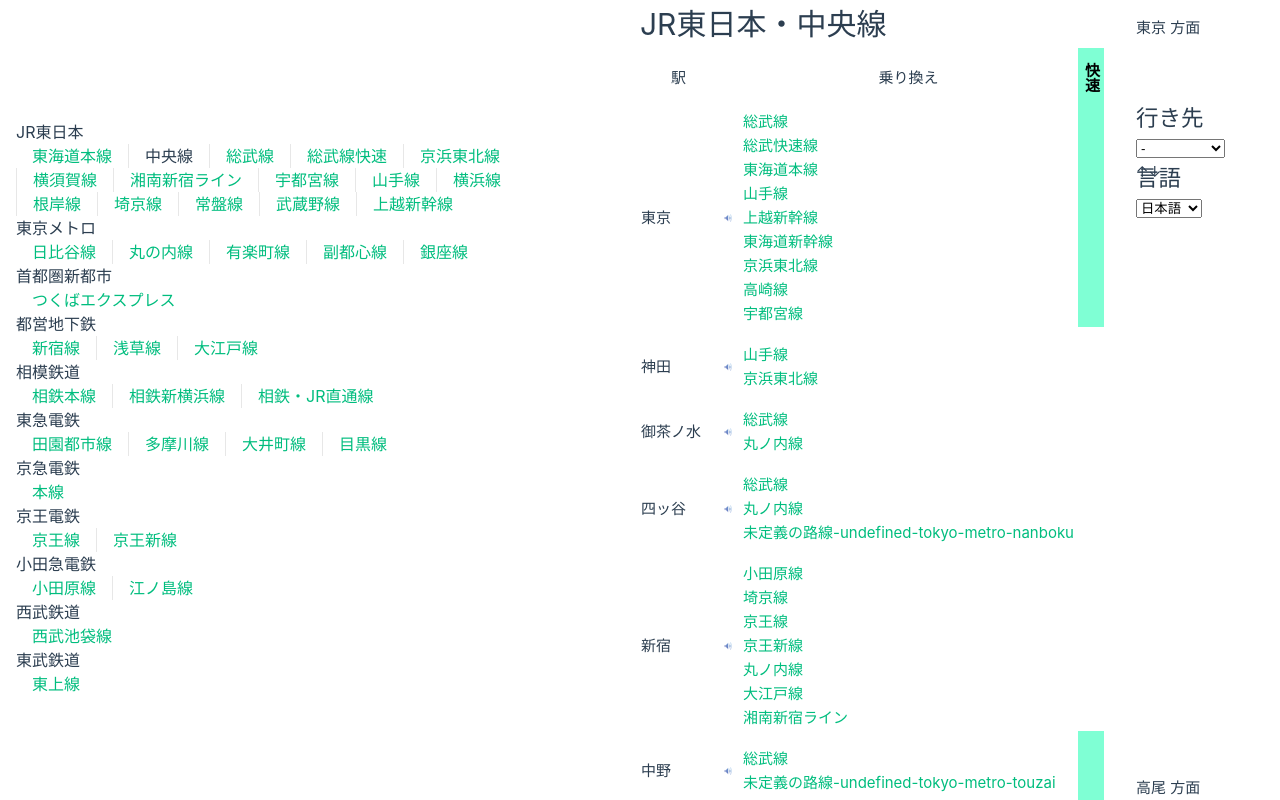
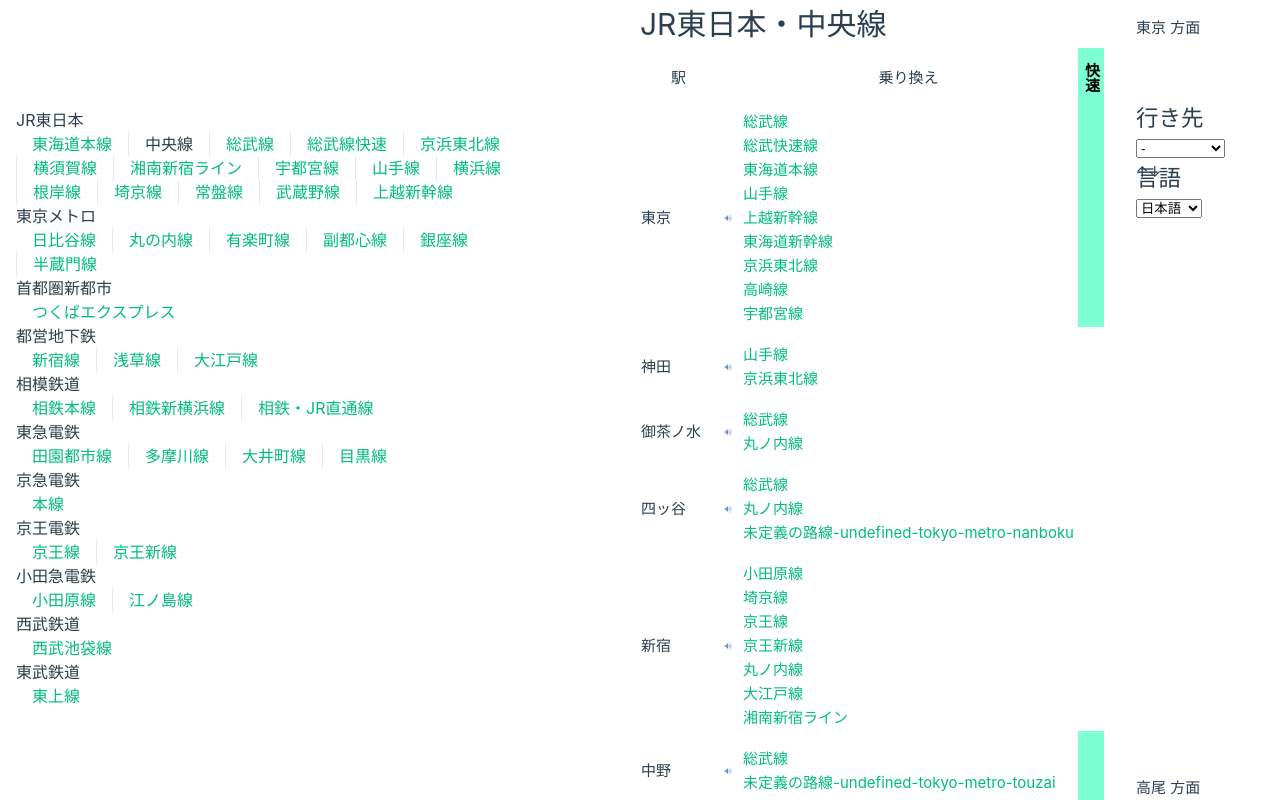
Before and after one commit to vranometria/train-route, a Vue app: page /line/jr-chuo in a window 1280 px wide. Shown: the top 800 px of the page. Built offline with nearby package versions, Linux system fonts and the light colour scheme.

Commit message:
半蔵門線を定義

```diff
--- a/src/App.vue
+++ b/src/App.vue
@@ -33,6 +33,7 @@
           <RouterLink :to="{name: 'line', params: {id: LINE_IDS.tokyo_metro.yurakucho}}" >有楽町線</RouterLink>
           <RouterLink :to="{name: 'line', params: {id: LINE_IDS.tokyo_metro.fukutoshin}}" >副都心線</RouterLink>
           <RouterLink :to="{name: 'line', params: {id: LINE_IDS.tokyo_metro.ginza}}" >銀座線</RouterLink>
+          <RouterLink :to="{name: 'line', params: {id: LINE_IDS.tokyo_metro.hanzoumon}}" >半蔵門線</RouterLink>
         </div>
 
         首都圏新都市
--- a/src/constants/ids.ts
+++ b/src/constants/ids.ts
@@ -871,7 +871,6 @@
   },
   /** 東京メトロ駅 */
   tokyo_metro: {
-    oshiage: 'oshiage',
     /** 中目黒 */
     nakameguro: 'nakameguro',
     hiroo: 'hiroo',
@@ -945,9 +944,24 @@
     suehirocho: 'tokyo-metro-suehirocho',
     ueno_hirokoji: 'tokyo-metro-ueno-hirokoji',
     inaricho: 'tokyo-metro-inaricho',
-    taharamachi: 'tokyo-metro-taharamachi',
+    tawaramachi: 'tokyo-metro-tawaramachi',
     omotesando: 'tokyo-metro-omotesando',
     nihonbashi: 'tokyo-metro-nihonbashi',
+    // 半蔵門線
+    hanzomon: 'tokyo-metro-hanzomon',
+    suitengumae: 'tokyo-metro-suitengumae',
+    oshiage: 'oshiage',
+    kiyosumi_shirakawa: 'kiyosumi_shirakawa',
+    // 南北線
+    shirokanedai: 'shirokanedai',
+    shirokane_takanawa: 'shirokane-takanawa',
+    roppongi_iccho_me: 'roppongi-iccho-me',
+    todaimae: 'todaimae',
+    honkomagome: 'honkomagome',
+    nishigahara: 'nishigahara',
+    oji_kamiya: 'oji-kamiya',
+    shimo: 'shimo',
+    akabane_iwabuchi: 'akabane-iwabuchi',
   },
   /** 都営駅 */
   tokyo_subway: {
@@ -1017,6 +1031,8 @@
     toshimaen: 'toshimaen',
     nerima_kasugacho: 'nerima-kasugacho',
     hikarigaoka: 'hikarigaoka',
+    // 三田線
+    takawadai: 'takawadai',
   },
   /** 首都圏新都市 */
   shutoken_shintoshi: {
--- a/src/constants/lines.ts
+++ b/src/constants/lines.ts
@@ -957,7 +957,6 @@
   ]),
 
   // 東京メトロ
-  // > 有楽町線
   [LINE_IDS.tokyo_metro.yurakucho]: new Line('有楽町線', '東京メトロ', [], [
     new StopStationDef(STATION_IDS.tokyo_metro.wakoshi),
     new StopStationDef(STATION_IDS.tokyo_metro.chikatetsu_narimasu),
@@ -984,7 +983,6 @@
     new StopStationDef(STATION_IDS.tokyo_metro.tatsumi),
     new StopStationDef(STATION_IDS.tokyo_metro.shinkiba),
   ]),
-  // > 副都心線
   [LINE_IDS.tokyo_metro.fukutoshin]: new Line('副都心線', '東京メトロ', [new KindDef("通勤急行", "commuter"), new KindDef("急行", "express")], [
     new StopStationDef(STATION_IDS.tokyo_metro.wakoshi, ["commuter", "express"]),
     new StopStationDef(STATION_IDS.tokyo_metro.chikatetsu_narimasu, ["commuter"]),
@@ -1003,7 +1001,6 @@
     new StopStationDef(STATION_IDS.tokyo_metro.meiji_jingumae, ["commuter", "express"]),
     new StopStationDef(STATION_IDS.jr_east.shibuya, ["commuter", "express"]),
   ]),
-  // > 銀座線
   [LINE_IDS.tokyo_metro.ginza]: new Line('銀座線', '東京メトロ', [], [
     new StopStationDef(STATION_IDS.jr_east.shibuya),
     new StopStationDef(STATION_IDS.tokyo_metro.omotesando),
@@ -1025,6 +1022,23 @@
     new StopStationDef(STATION_IDS.tokyo_metro.tawaramachi),
     new StopStationDef(STATION_IDS.tokyo_subway.asakusa),
   ]),
+  [LINE_IDS.tokyo_metro.hanzoumon]: new Line('半蔵門線', '東京メトロ', [], [
+    new StopStationDef(STATION_IDS.jr_east.shibuya),
+    new StopStationDef(STATION_IDS.tokyo_metro.omotesando),
+    new StopStationDef(STATION_IDS.tokyo_subway.aoyama_itchome),
+    new StopStationDef(STATION_IDS.tokyo_metro.nagatacho),
+    new StopStationDef(STATION_IDS.tokyo_metro.hanzomon),
+    new StopStationDef(STATION_IDS.tokyo_subway.kudanshita),
+    new StopStationDef(STATION_IDS.tokyo_subway.jinbocho),
+    new StopStationDef(STATION_IDS.tokyo_metro.otemachi),
+    new StopStationDef(STATION_IDS.tokyo_metro.mitsukoshimae),
+    new StopStationDef(STATION_IDS.tokyo_metro.suitengumae),
+    new StopStationDef(STATION_IDS.tokyo_metro.kiyosumi_shirakawa),
+    new StopStationDef(STATION_IDS.tokyo_subway.sumiyoshi),
+    new StopStationDef(STATION_IDS.jr_east.kinshicho),
+    new StopStationDef(STATION_IDS.tokyo_metro.oshiage),
+  ]),
+
 
   // 首都圏新都市
   [LINE_IDS.shutoken_shintoshi.tsukuba_express]: new Line('つくばエクスプレス', '首都圏新都市', [
--- a/src/constants/stations.ts
+++ b/src/constants/stations.ts
@@ -1501,6 +1501,10 @@
   ], "うえのひろこうじ"),
   [STATION_IDS.tokyo_metro.inaricho]: new StationInfo('稲荷町', [], "いなりちょう"),
   [STATION_IDS.tokyo_metro.tawaramachi]: new StationInfo('田原町', [], "たわらまち"),
+  // ＞半蔵門線
+  [STATION_IDS.tokyo_metro.hanzomon]: new StationInfo('半蔵門', [], "はんぞうもん"),
+  [STATION_IDS.tokyo_metro.suitengumae]: new StationInfo('水天宮前', [], "すいてんぐうまえ"),
+  [STATION_IDS.tokyo_metro.kiyosumi_shirakawa]: new StationInfo('清澄白河', [], "きよすみしらかわ"),
 
   // 相模鉄道
   // ＞本線
```
